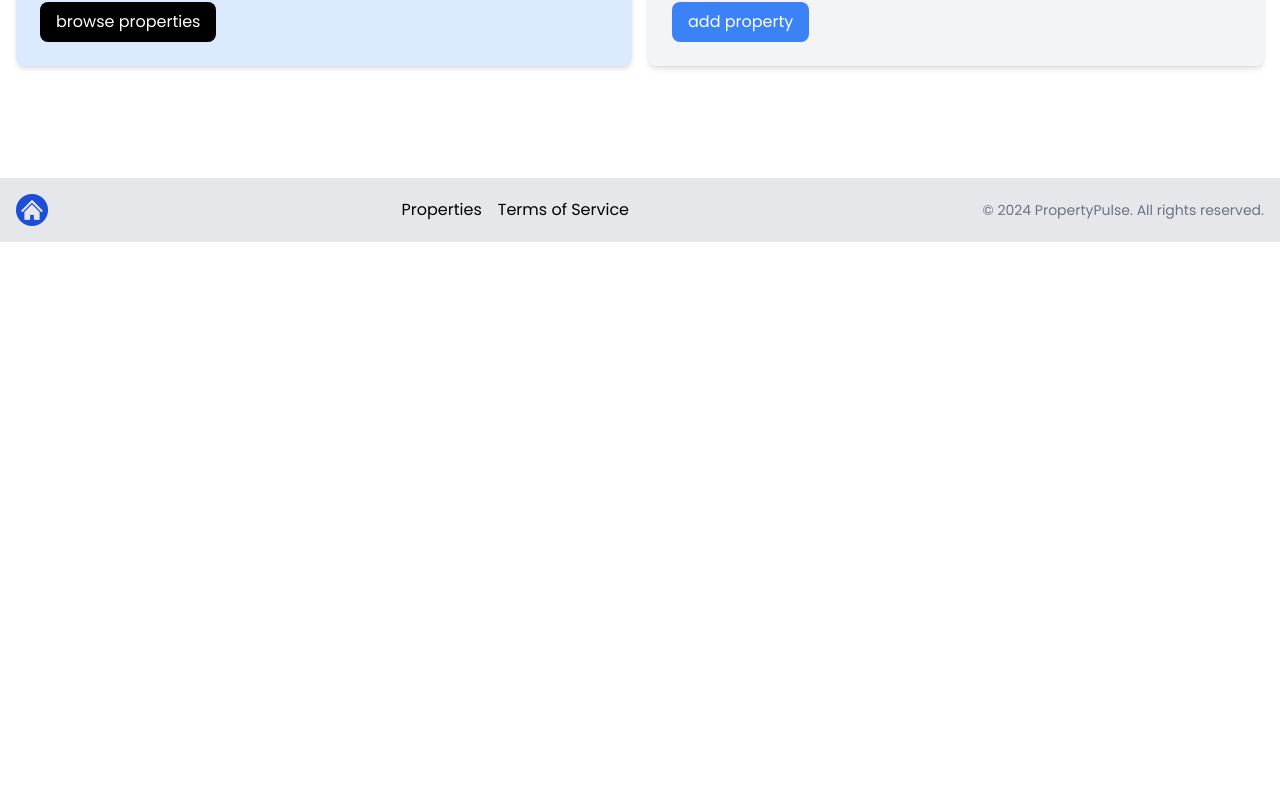
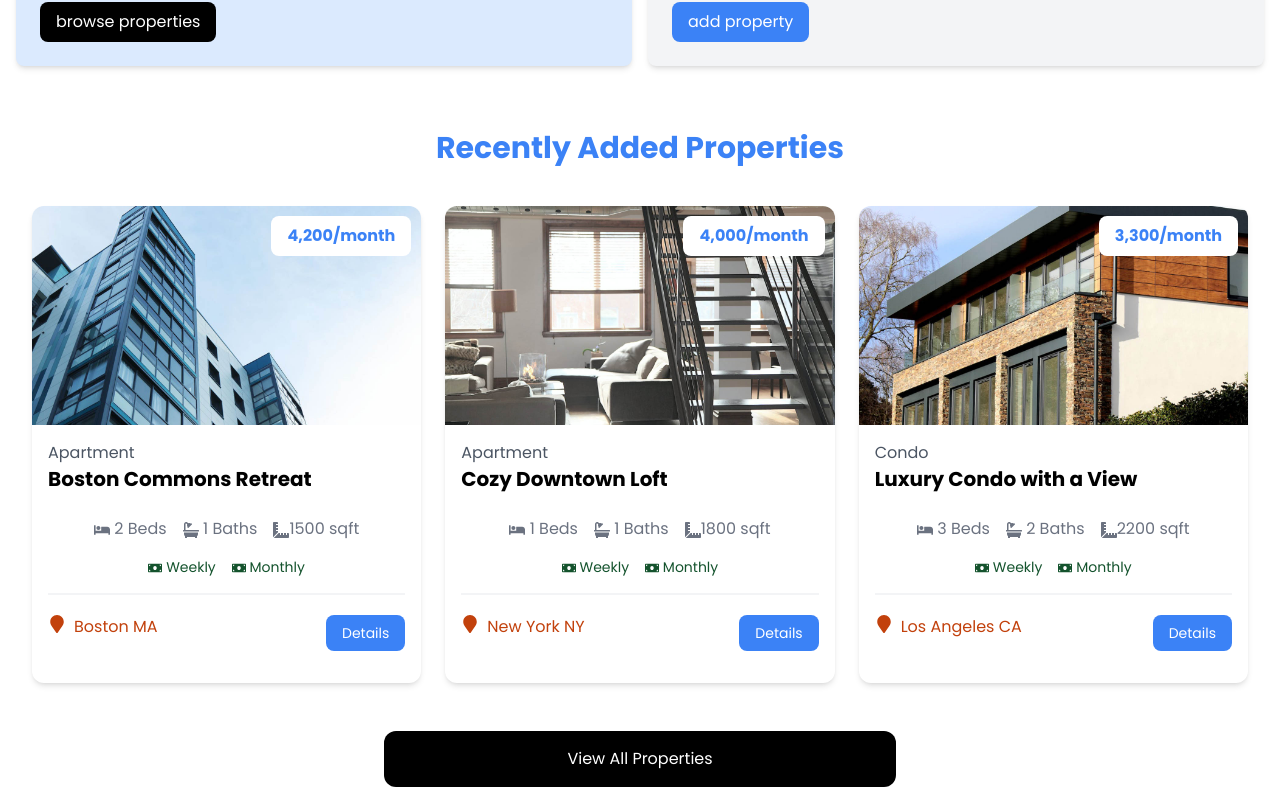
Before and after one commit to EdwinSch/next-property-pulse, a Next.js app: page / in a window 1280 px wide. Shown: the part 580-1380 px from the top of the page. Before the commit the page ends 822 px from the top, so only its background shows below. Built offline with nearby package versions, Linux system fonts and the light colour scheme.

Commit message:
add homepage feature properties

```diff
--- a/app/page.jsx
+++ b/app/page.jsx
@@ -1,11 +1,13 @@
 import Hero from "@/components/Hero";
 import InfoBoxesLayout from "@/components/InfoBoxesLayout";
+import HomeProperties from "@/components/HomeProperties";
 
 const HomePage = () => {
   return (
     <>
       <Hero />
       <InfoBoxesLayout />
+      <HomeProperties />
     </>
   );
 };
--- /dev/null
+++ b/components/HomeProperties.jsx
@@ -0,0 +1,33 @@
+import properties from "@/properties.json";
+import PropertyCard from "./PropertyCard";
+import Link from "next/link";
+
+const HomeProperties = () => {
+  const recentProperties = properties.slice(0, 3);
+
+  return (
+    <section className="px-4 py-6">
+      <div className="container-xl lg:container m-auto px-4 py-6">
+        <h2 className="text-3xl font-bold text-blue-500 mb-10 text-center capitalize">
+          recently added properties
+        </h2>
+        {properties.length === 0 ? (
+          <p>no properties found...</p>
+        ) : (
+          <div className="grid grid-cols-1 md:grid-cols-3 gap-6">
+            {recentProperties.map((property) => {
+              return <PropertyCard key={property._id} property={property} />;
+            })}
+          </div>
+        )}
+      </div>
+      <Link
+        href={"/properties"}
+        className="max-w-lg m-auto my-6 block bg-black text-white text-center py-4 px-6 rounded-xl hover:bg-gray-700 capitalize"
+      >
+        view all properties
+      </Link>
+    </section>
+  );
+};
+export default HomeProperties;
```
